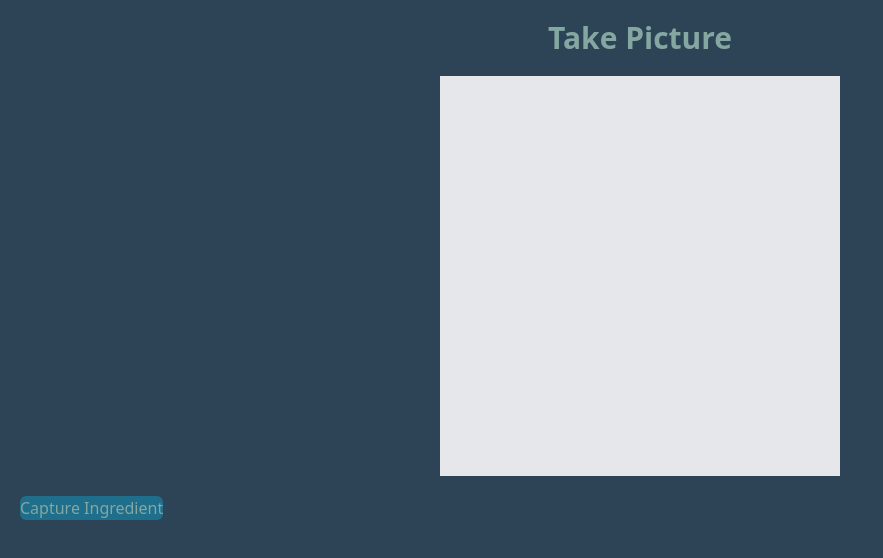
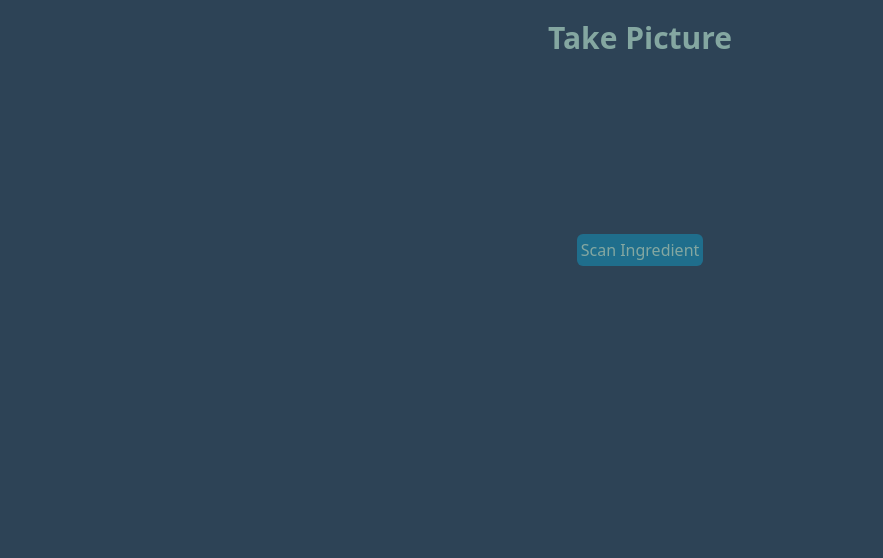
Before and after one commit to Recipe-for-Success/pic-to-plate, a Next.js app: page /photo-scan in a window 1280 px wide. Shown: the top 558 px of the page, without its empty margins (0-883 px from the left). Built offline with nearby package versions, Linux system fonts and the light colour scheme; no server answers.

Commit message:
UPC Scanner and Photo Scanner can capture images

```diff
--- /dev/null
+++ b/components/Scanner.tsx
@@ -0,0 +1,73 @@
+"use client"
+import React, { useRef, useEffect, useState } from 'react'
+import { TextButton } from '.'
+interface CapturedImage {
+  dataURL: string | null
+}
+
+interface ScannerProps {
+  onDataCapture: (dataURL: string) => void
+}
+
+const Scanner: React.FC<ScannerProps> = ({ onDataCapture }) => {
+  const videoRef = useRef<HTMLVideoElement>(null)
+  const [capturedImage, setCapturedImage] = useState<CapturedImage>({ dataURL: null})
+
+
+  useEffect(() => {
+    getVideo()
+  }, [])
+
+  const takeImage = () => {
+    const video = videoRef.current
+    if(video) {
+      const canvas = document.createElement('canvas')
+      console.log("Taking a photo. Say cheese!")
+      canvas.width = video.videoWidth
+      canvas.height = video.videoHeight
+      const context = canvas.getContext("2d")
+      context?.drawImage(video, 0, 0, canvas.width, canvas.height)
+
+      const dataURL = canvas.toDataURL('image/jpeg')
+      // setCapturedImage({ dataURL })
+      onDataCapture(dataURL)
+    }
+
+  }
+
+
+  const getVideo = () => {
+    navigator.mediaDevices
+      .getUserMedia({ video: { width: 300 } })
+      .then(stream => {
+        let video = videoRef.current
+        if(video){
+          video.srcObject = stream
+          video.addEventListener('loadeddata', () => {
+            video?.play().catch((error) => {
+              console.error('Error playing the video:', error)
+            })
+          })
+        }
+      })
+      .catch(err => {
+        console.error("error:", err)
+      })
+  }
+
+  return (
+    <div>
+        <video ref={videoRef}></video>
+        <div className="flex justify-center">
+          <TextButton text="Scan Ingredient" route="/ingredient-confirmation"></TextButton>
+        </div>
+        {/* {capturedImage.dataURL && (
+        <div>
+          <img src={capturedImage.dataURL} alt="Captured" />
+        </div>
+        )} */}
+    </div>
+  )
+}
+
+export default Scanner
--- a/components/buttons/TextButton.tsx
+++ b/components/buttons/TextButton.tsx
@@ -10,7 +10,7 @@ const TextButton: React.FC<TextButtonProps> = ({text, route}) => {
   return (
     <>
       <Link href={route}>
-        <button type="button" className="rounded-md text-color bg-primary hover:bg-secondary">
+        <button type="button" className="flex m-2 p-1 justify-center rounded-md text-color bg-primary hover:bg-secondary">
             {text}
         </button>
       </Link>
--- a/src/app/barcode-scan/page.tsx
+++ b/src/app/barcode-scan/page.tsx
@@ -1,17 +1,27 @@
+"use client"
 import React from 'react'
 import Link from 'next/link'
-import {TextButton} from '../../../components/index'
+import {TextButton, Scanner} from '../../../components/index'
 
 const BarcodeScanPage = () => {
+  const onDataCapture = (dataURL: string | null) => {
+    if(dataURL) {
+      console.log("We got the image, using it now.")
+      //Modify image to fit data format? (not sure if needed yet)
+      //Send image data to be scanned for upc code
+
+
+      return
+    }
+    console.log("Image was not found, returning without calling API.")
+  }
   return (
     <>
       <div className="flex m-5 justify-center text-center text-3xl font-bold">Scan Barcode</div>
-      <div className="flex mx-auto min-w-[400px] max-w-[400px] min-h-[400px] bg-gray-200">
-        {/*Placeholder div for camera component */}
+      <div className="flex justify-center">
+        <Scanner onDataCapture={onDataCapture}></Scanner>
       </div>
-      <div className="flex flex-col m-5 justify-center">
-          <TextButton text="Scan Ingredient" route="/ingredient-confirmation"></TextButton>
-      </div>
+
     </>
   )
 }
--- a/src/app/ingredient-confirmation/page.tsx
+++ b/src/app/ingredient-confirmation/page.tsx
@@ -10,12 +10,14 @@ const IngredientConfirmationPage = () => {
         {/*Placeholder div for camera component */}
       </div>
       <div className="flex justify-center text-center">
-        <p>The name of the product you scanned was BRAND NAME PRODUCT<br></br>We identified this product as INGREDIENT NAME</p>
+        <p>The name of the product you scanned was BRAND NAME<br></br>We identified this product as INGREDIENT NAME</p>
       </div>
-      <div className="flex flex-col m-5 p-5 justify-center">
+      <div className="flex justify-center">
           <TextButton text="Yes, add ingredient" route="/ingredients-list"></TextButton>
-          <TextButton text="No, this is actually..." route="/ingredients-list"></TextButton>
-          <input type="text" placeholder="Actual Ingredient Name" className="mx-auto max-w-[400px] bg-gray-50 border border-gray-300 text-gray-900 text-sm rounded-lg focus:ring-blue-500 focus:border-blue-500 block w-full p-2.5 dark:bg-gray-700 dark:border-gray-600 dark:placeholder-gray-400 dark:text-white dark:focus:ring-blue-500 dark:focus:border-blue-500"></input>
+      </div>
+      <div className="flex justify-center">
+        <TextButton text="No, this is actually..." route="/ingredients-list"></TextButton>
+        <input type="text" placeholder="Actual Ingredient Name" className="flex justify-center max-w-[400px] bg-gray-50 border border-gray-300 text-gray-900 text-sm rounded-lg focus:ring-blue-500 focus:border-blue-500 block w-full p-2.5 dark:bg-gray-700 dark:border-gray-600 dark:placeholder-gray-400 dark:text-white dark:focus:ring-blue-500 dark:focus:border-blue-500"></input>
       </div>
     </>
   )
--- a/src/app/photo-scan/page.tsx
+++ b/src/app/photo-scan/page.tsx
@@ -1,16 +1,17 @@
+"use client"
 import React from 'react'
 import Link from 'next/link'
-import {TextButton} from '../../../components/index'
+import {TextButton, Scanner} from '../../../components/index'
 
 const PhotoScanPage = () => {
+  const onDataCapture = () => {
+
+  }
   return (
     <>
       <div className="flex m-5 justify-center text-center text-3xl font-bold">Take Picture</div>
-      <div className="flex mx-auto min-w-[400px] max-w-[400px] min-h-[400px] bg-gray-200">
-        {/*Placeholder div for camera component */}
-      </div>
-      <div className="flex flex-col m-5 justify-center">
-          <TextButton text="Capture Ingredient" route="/ingredient-confirmation"></TextButton>
+      <div className="flex justify-center">
+        <Scanner onDataCapture={onDataCapture}></Scanner>
       </div>
     </>
   )
```
Also changed, not shown: components/index.ts (+7 -0 lines).
